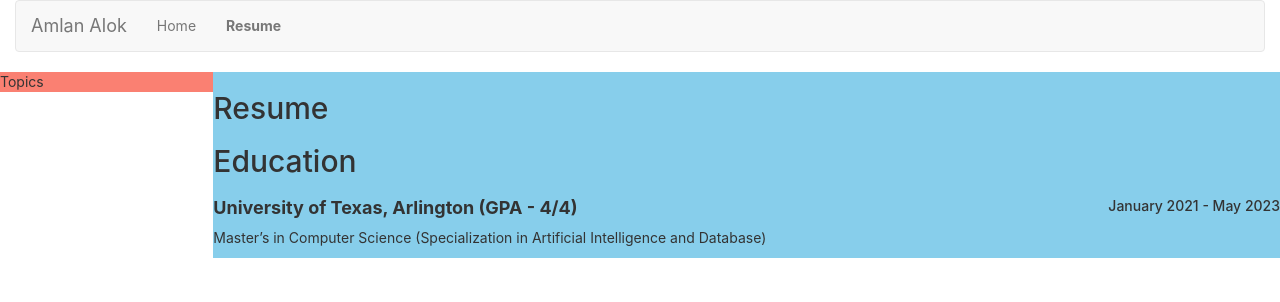
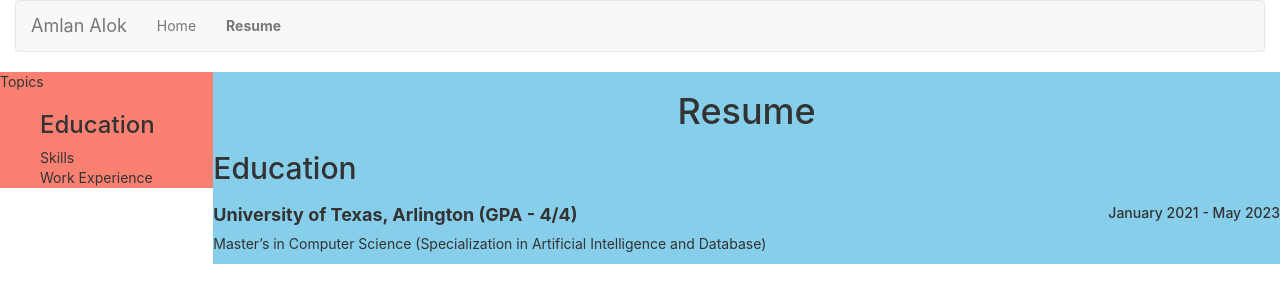
Before and after one commit to AmlanAlok/amlanalok.com, a React (Create React App) app: page /resume in a window 1280 px wide. Shown: the top 302 px of the page. Built offline with nearby package versions, Linux system fonts and the light colour scheme.

Commit message:
added topic list and centered Resume

```diff
--- a/src/components/Resume/Resume.js
+++ b/src/components/Resume/Resume.js
@@ -9,7 +9,7 @@ function Resume() {
                 <Topics/>
             </div>
             <div className="col-sm-10 remove-padding B">
-                <h2>Resume</h2>
+                <h1 className='center_pos'>Resume</h1>
                 <Education />
             </div>
         </div>
--- a/src/components/Resume/Topics/Topics.js
+++ b/src/components/Resume/Topics/Topics.js
@@ -4,6 +4,12 @@ function Topics() {
     return (
         <div className='topic-menu-bar'>
             Topics
+            <ul className='no-list-decoration'>
+                <li><h3>Education</h3></li>
+                <li>Skills</li>
+                <li>Work Experience</li>
+                <li></li>
+            </ul>
 
 
         </div>
--- a/src/index.css
+++ b/src/index.css
@@ -36,3 +36,11 @@ nav a.active {
 .float-right{
   float: right;
 }
+
+.no-list-decoration {
+  list-style-type: none;
+}
+
+.center_pos {
+  text-align: center;
+}
```
